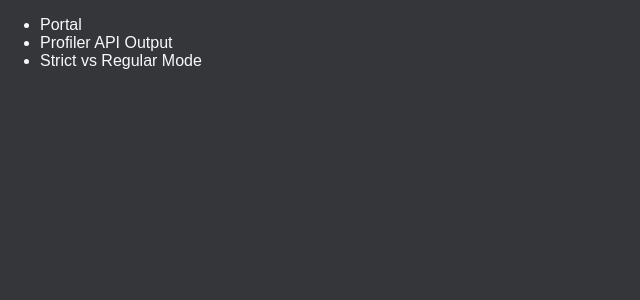
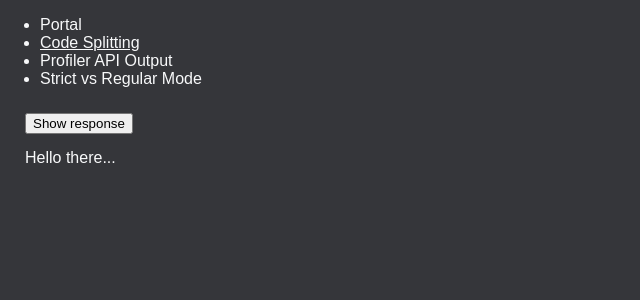
Before and after one commit to ophiryael/react-bits, a React (Create React App) app: page /code-splitting in a window 1280 px wide. Shown: the top 300 px of the page, without its empty margins (0-640 px from the left). Built offline with nearby package versions, Linux system fonts and the light colour scheme.

Commit message:
Add code splitting demo

```diff
--- a/src/App.tsx
+++ b/src/App.tsx
@@ -4,11 +4,13 @@ import { NavMenu } from './navigation/NavMenu';
 import { AppRoutes } from './navigation/AppRoutes';
 import { AppRoute } from './navigation/interfaces';
 import { PortalParent } from './portal/PortalParent';
+import { HelloThere } from './code-splitting/HelloThere';
 import { ProfilerApiOutput } from './profiler-api-output/ProfilerApiOutput';
 import { StrictVsRegularMode } from './strict-vs-regular-mode/StrictVsRegularMode';
 
 const routes: AppRoute[] = [
   { path: '/portal', name: 'Portal', Component: PortalParent },
+  { path: '/code-splitting', name: 'Code Splitting', Component: HelloThere },
   { path: '/profiler-api-output', name: 'Profiler API Output', Component: ProfilerApiOutput },
   { path: '/strict-vs-regular-mode', name: 'Strict vs Regular Mode', Component: StrictVsRegularMode },
 ];
--- /dev/null
+++ b/src/code-splitting/GeneralKenobi.tsx
@@ -0,0 +1,5 @@
+import React from 'react';
+
+const GeneralKenobi: React.FC = () => <span>General Kenobi</span>;
+
+export default GeneralKenobi;
--- /dev/null
+++ b/src/code-splitting/HelloThere.tsx
@@ -0,0 +1,38 @@
+import React, { useState, Suspense } from 'react';
+import styled from 'styled-components';
+import { Spinner } from './Spinner';
+
+const Container = styled('div')`
+  margin: 25px;
+
+  & > button {
+    margin-bottom: 15px;
+  }
+`;
+
+// Added delay for spinner animation
+const GeneralKenobi = React.lazy(() => {
+  return new Promise(resolve => {
+    setTimeout(() => resolve(import('./GeneralKenobi') as any), 750);
+  });
+});
+
+export const HelloThere: React.FC = () => {
+  const [isResponseVisible, setIsResponseVisible] = useState<boolean>(false);
+
+  return (
+    <Container>
+      <button onClick={() => setIsResponseVisible(prevIsVisible => !prevIsVisible)}>
+        {isResponseVisible ? 'Hide response' : 'Show response'}
+      </button>
+      <div>
+        Hello there...
+        {isResponseVisible && (
+          <Suspense fallback={<Spinner />}>
+            <GeneralKenobi />
+          </Suspense>
+        )}
+      </div>
+    </Container>
+  );
+};
--- /dev/null
+++ b/src/code-splitting/Spinner.tsx
@@ -0,0 +1,21 @@
+import styled, { keyframes } from 'styled-components';
+
+const rotate = keyframes`
+  from {
+    transform: rotate(0deg)
+  }
+
+  to {
+    transform: rotate(360deg);
+  }
+`;
+
+export const Spinner = styled('div')`
+  display: inline-block;
+  height: 10px;
+  width: 10px;
+  border: 2px solid #6e7078;
+  border-top-color: #fff;
+  border-radius: 50%;
+  animation: ${rotate} 1s linear infinite;
+`;
```
